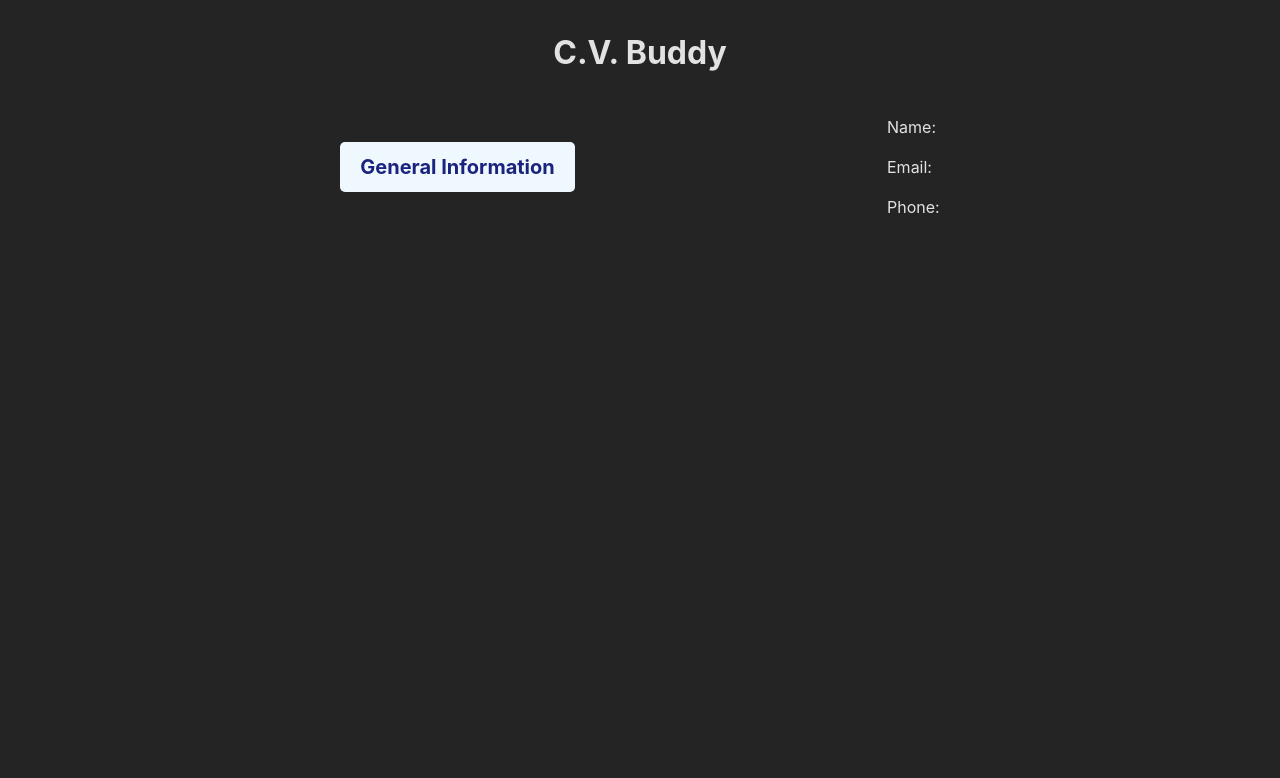
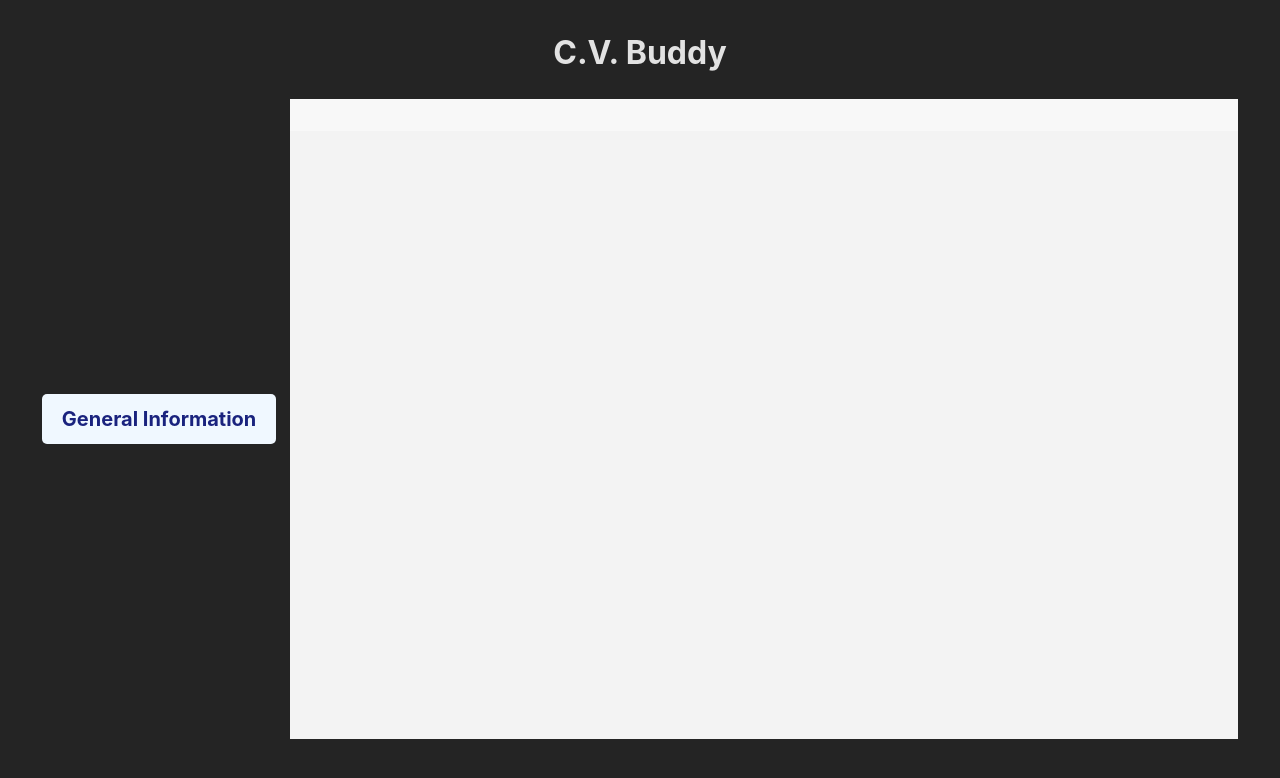
Before and after one commit to cstim240/reactCVApp, a React (Vite) app: page / in a window 1280 px wide. Shown: the top 778 px of the page. Built offline with nearby package versions, Linux system fonts and the light colour scheme.

Commit message:
Create styling for outputPreview and remove redundant outputPreview elements

```diff
--- a/src/components/GeneralInfo.jsx
+++ b/src/components/GeneralInfo.jsx
@@ -6,7 +6,8 @@ function GeneralInfo({onFormSubmit}){
     const [formFields, setFormFields] = useState({
         name: '',
         email: '',
-        phone: ''
+        phone: '',
+        location: '',
     });
 
     const [isFormVisible, setIsFormVisible] = useState(false);
@@ -15,7 +16,7 @@ function GeneralInfo({onFormSubmit}){
         const {name, value} = event.target;
         setFormFields(prevState => ({... prevState, [name]: value}));
         //name is the key in the formFields object
-        onFormSubmit(formFields);
+        //onFormSubmit(formFields);
     }
 
     const handleSubmit = (event) => {
@@ -45,6 +46,11 @@ function GeneralInfo({onFormSubmit}){
                     <label>
                         Phone:
                         <input type="text" name="phone" value={formFields.phone} onChange={handleInputChange}/>
+                    </label>
+
+                    <label>
+                        Location:
+                        <input type="text" name="location" value={formFields.location} onChange={handleInputChange}/>
                     </label>
                     <br/>
 
--- a/src/components/outputPreview.jsx
+++ b/src/components/outputPreview.jsx
@@ -3,13 +3,22 @@ import PropTypes from 'prop-types';
 
 function OutputPreview({formData}) {
     return (
-        <div>
-            <p>Name: </p>
-            <p>{formData.name}</p>
-            <p>Email: </p>
-            <p>{formData.email}</p>
-            <p>Phone: </p>
-            <p>{formData.phone}</p>
+        <div className="outputLayout">
+            <div className="generalOutput">
+                <p id="nameHeader">{formData.name}</p>
+                <div className="emailNnumber">
+                    <p>{formData.email}</p>
+                    <p>{formData.phone}</p>
+                    <p>{formData.location}</p>
+                </div>
+
+            </div>
+
+
+            <div>
+
+            </div>
+
         </div>
     )
 }
--- a/src/main.jsx
+++ b/src/main.jsx
@@ -2,6 +2,7 @@ import ReactDOM from 'react-dom/client'
 import ParentComponent from './components/ParentComponent.jsx';
 import './styles/ParentComponentStyle.css'
 import './styles/GeneralInfoStyle.css'
+import './styles/outputStyle.css'
 
 /*
 Application structure:
--- a/src/styles/GeneralInfoStyle.css
+++ b/src/styles/GeneralInfoStyle.css
@@ -10,6 +10,7 @@
   .generalInfoForm label {
     display: flex;
     justify-content: space-between;
+    flex-direction: column;
     width: 100%;
   }
 
--- /dev/null
+++ b/src/styles/outputStyle.css
@@ -0,0 +1,30 @@
+.outputLayout {
+    display: flex;
+    flex-direction: column;
+    align-items: center;
+    background-color: #F3F3F3;
+    width: 75%;
+    height: 80vh;
+    font-family: 'Roboto', sans-serif;
+    color: black;
+}
+
+.generalOutput {
+    width: 100%;
+    text-align: center;
+}
+
+
+#nameHeader {
+    font-size: 40px;
+    font-weight: bold;
+    margin: 0px;
+    background-color: #f8f8f8;
+}
+
+.emailNnumber {
+    display: flex;
+    justify-content: center;
+    background-color: #f8f8f8;
+    gap: 10px;
+}
```
